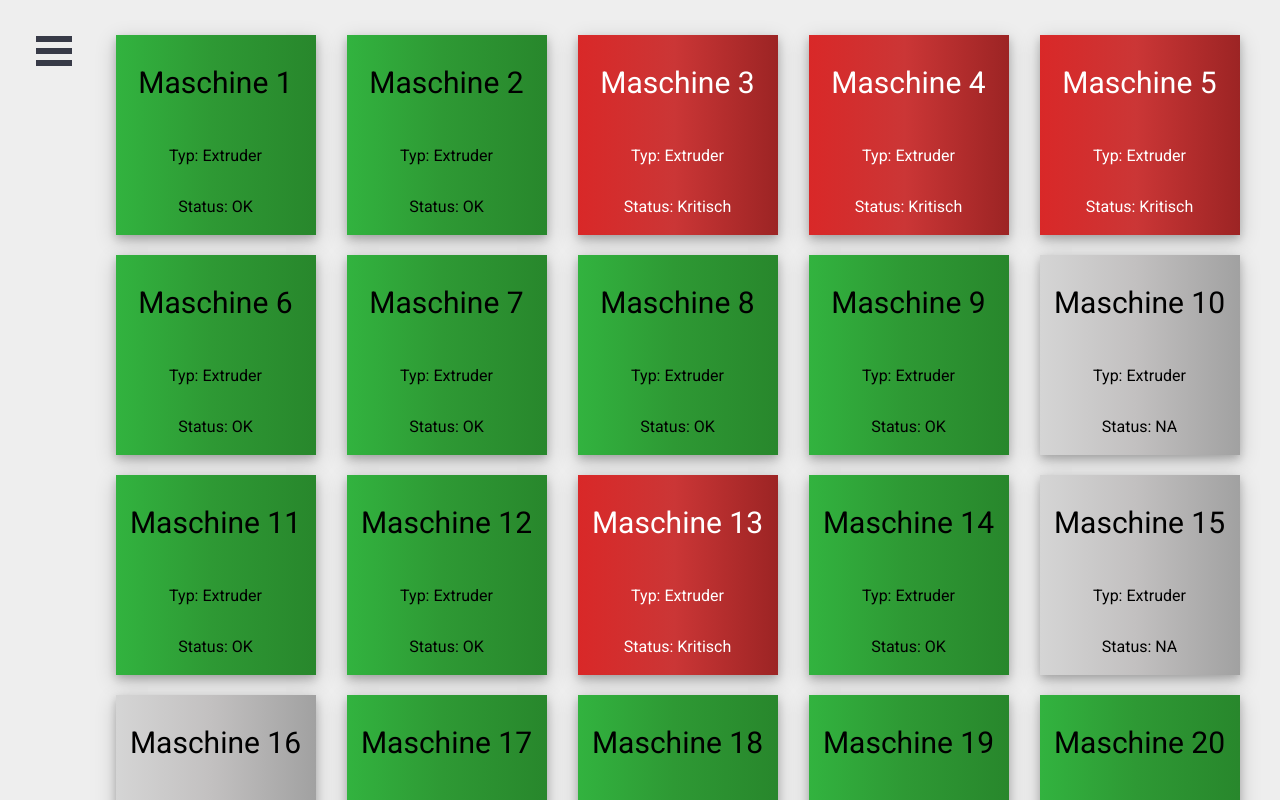
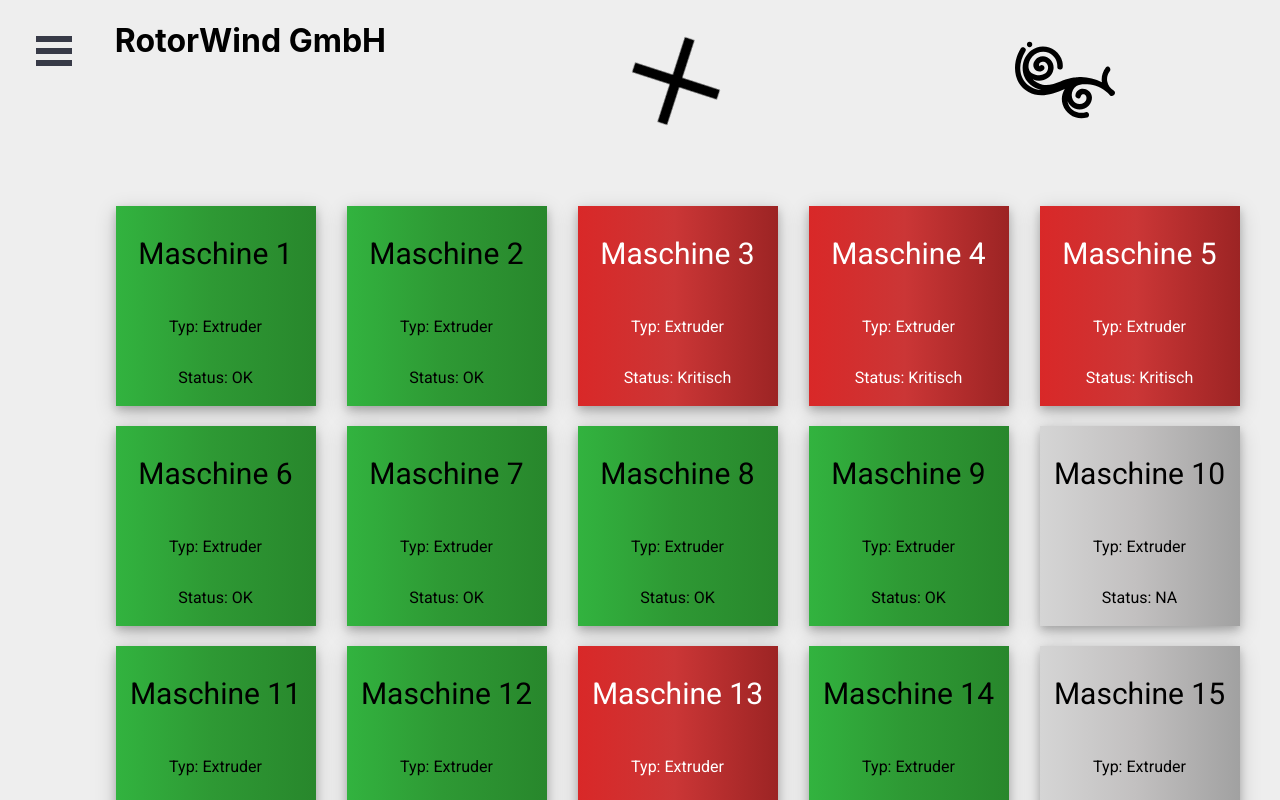
Before and after one commit to mattrudin/IUBH_Dashboard, a React (Create React App) app: page / in a window 1280 px wide. Shown: the top 800 px of the page. Built offline with nearby package versions, Linux system fonts and the light colour scheme.

Commit message:
Added Header

```diff
--- a/public/index.html
+++ b/public/index.html
@@ -6,6 +6,7 @@
   <meta name="viewport" content="width=device-width, initial-scale=1, shrink-to-fit=no">
   <meta name="theme-color" content="#000000">
   <link rel="stylesheet" href="https://fonts.googleapis.com/css?family=Roboto:300,400,500">
+  <link rel="stylesheet" href="https://fonts.googleapis.com/icon?family=Material+Icons">
   <!--
       manifest.json provides metadata used when your web app is added to the
       homescreen on Android. See https://developers.google.com/web/fundamentals/web-app-manifest/
--- a/src/App.js
+++ b/src/App.js
@@ -1,6 +1,7 @@
 import React, { Component } from 'react';
 import './App.css';
 import Navbar from './components/Navbar/Navbar';
+import Header from './components/Header/Header';
 import RealtimeView from './components/RealtimeView/RealtimeView';
 import AnalysisView from './components/AnalysisView/AnalysisView';
 
@@ -10,6 +11,7 @@ class App extends Component {
       <div className="App">
         <Navbar />
         <div className="main-view">
+          <Header />
           <RealtimeView />
         </div>
       </div>
--- /dev/null
+++ b/src/components/Header/Header.css
@@ -0,0 +1,32 @@
+.header {
+    display: flex;
+    background: #eeeeee;
+    justify-content: space-around;
+}
+
+#header-title {
+    color: black;
+}
+
+#image {
+    height: 100px;
+    width: 200px;
+    padding-top: 30px;
+}
+
+#wheel-header {
+    color: black;
+    animation: roll 3s infinite;
+    transform: rotate(30deg);
+    font-size: 120px;
+}
+
+@keyframes roll {
+    0% {
+        transform: rotate(0);
+    }
+
+    100% {
+        transform: rotate(360deg);
+    }
+}
--- /dev/null
+++ b/src/components/Header/Header.js
@@ -0,0 +1,15 @@
+import React, { Component } from 'react';
+import './Header.css';
+import { ReactComponent as Wind } from '../../img/wind.svg';
+
+function Header() {
+    return (
+        <div className="header">
+            <h1 id='header-title'>RotorWind GmbH</h1>
+            <h1><i id='wheel-header' class="material-icons">clear</i></h1>
+            <Wind id="image" />
+        </div>
+    )
+}
+
+export default Header;
--- a/src/components/Navbar/Menu.css
+++ b/src/components/Navbar/Menu.css
@@ -69,6 +69,8 @@ em {
 a {
     padding: 10px;
     margin: 2px;
+    opacity: 0, 5;
+    transition: 0.3s;
 }
 
 /* unvisited link */
@@ -88,4 +90,21 @@ a:hover {
     color: white;
     background: #00acc1;
     border-radius: 5px;
+    opacity: 1;
 }
+
+#wheel {
+    animation: roll 3s infinite;
+    transform: rotate(30deg);
+    font-size: 120px;
+}
+
+@keyframes roll {
+    0% {
+        transform: rotate(0);
+    }
+
+    100% {
+        transform: rotate(360deg);
+    }
+}
--- a/src/components/Navbar/Navbar.js
+++ b/src/components/Navbar/Navbar.js
@@ -1,60 +1,7 @@
-/* import React from 'react';
-import './Navbar.css';
-
-function Navbar() {
-  return (
-    <header className="row">
-      <h1 className="navbar-button">Echtzeitansicht</h1>
-      <h1 className="navbar-button">Analyseansicht</h1>
-    </header>
-  );
-}
-
-export default Navbar;
- */
 import React from 'react';
 import { slide as Menu } from 'react-burger-menu'
 import './Menu.css';
 
-/* const styles = {
-  bmBurgerButton: {
-    position: 'fixed',
-    width: '36px',
-    height: '30px',
-    left: '36px',
-    top: '36px'
-  },
-  bmBurgerBars: {
-    background: '#373a47'
-  },
-  bmCrossButton: {
-    height: '24px',
-    width: '24px'
-  },
-  bmCross: {
-    background: '#bdc3c7'
-  },
-  bmMenu: {
-    background: '#31302f',
-    font: 'black',
-    padding: '2.5em 1.5em 0',
-    fontSize: '1.15em'
-  },
-  bmMorphShape: {
-    fill: '#373a47'
-  },
-  bmItemList: {
-    color: '#b8b7ad',
-    padding: '0.8em',
-    height: '50%'
-  },
-  bmItem: {
-    display: 'inline-block'
-  },
-  bmOverlay: {
-    background: 'rgba(0, 0, 0, 0.3)'
-  }
-} */
 class Navbar extends React.Component {
 
   showSettings (event) {
@@ -64,10 +11,11 @@ class Navbar extends React.Component {
   render () {
     return (
       <Menu /* styles={ styles } */>
+        <h1 ><i id='wheel' class="material-icons">clear</i></h1>
         <h1>RotorWind GmbH</h1>
-        <em>Uns bewegt nicht nur der Wind</em>
-        <a id="echtzeit" className="menu-item" href="/">Echtzeitansicht</a>
-        <a id="analyse" className="menu-item" href="/analyse">Analyseansicht</a>
+        <em>"Uns bewegt nicht nur der Wind"</em>
+        <a id="echtzeit" className="menu-item" href="/"><i class="material-icons">update</i> Echtzeitansicht</a>
+        <a id="analyse" className="menu-item" href="/analyse"><i class="material-icons">timeline</i> Analyseansicht</a>
       </Menu>
     );
   }
```
Also changed, not shown: src/img/wind.svg (added), src/img/windrad.svg (added).
